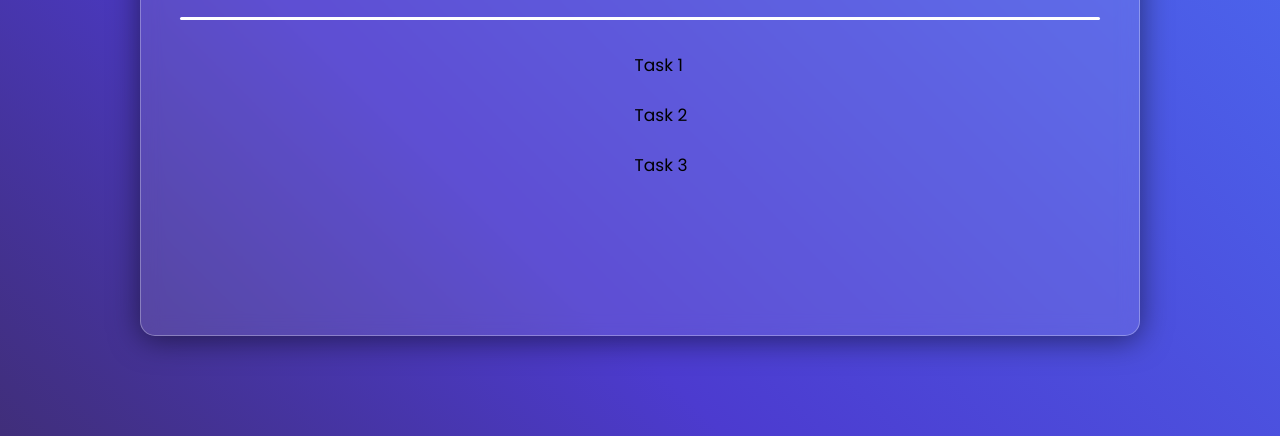
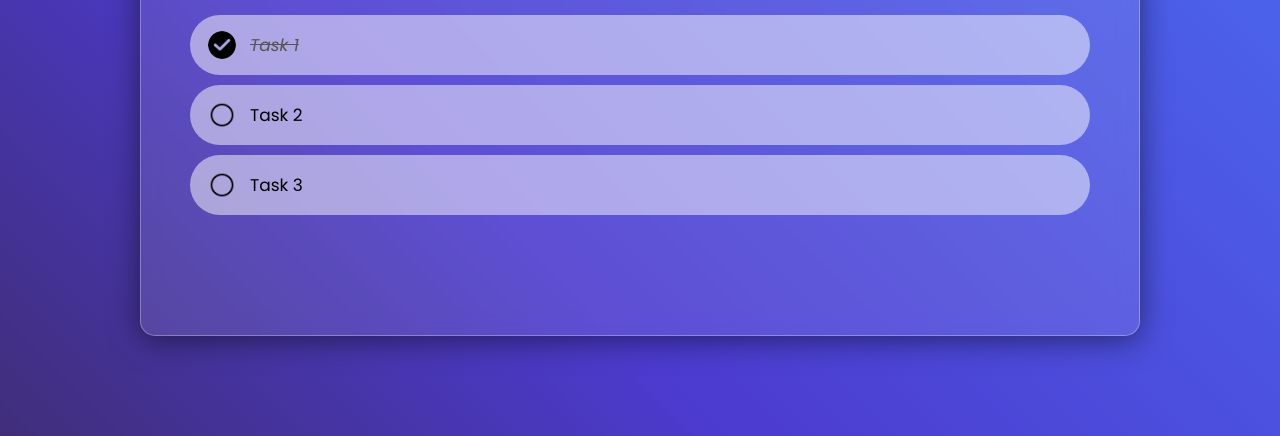
Before and after one commit to marktanio/to-do-list-v2, a plain HTML site: page index.html in a window 1280 px wide. Shown: the part 364-800 px from the top of the page. Drawn offline with Linux system fonts and the light colour scheme.

Commit message:
added styles

```diff
--- a/assets/css/style.css
+++ b/assets/css/style.css
@@ -75,11 +75,59 @@ h1 {
     width: 100%;
   }
 
-  ul li{
+  ul li {
     list-style: none;
     font-size: 17px;
-    padding: 12px 8px 12px 50px;
+    padding: 12px 8px 12px 60px;
     user-select: none;
     cursor: pointer;
     position: relative;
+    background-color: rgba(255,255,255,0.5);
+    margin-block: 10px;
+    min-height: 60px;
+    height: 100%;
+    border-radius: 50px;
+    display: flex;
+    align-items: center;
 }
+
+.list {
+  width: 100%;
+  max-width: 900px;
+}
+
+ul li::before {
+  content: '';
+  position: absolute;
+  height: 28px;
+  width: 28px;
+  border-radius: 50%;
+  background-image: url(../images/unchecked.png);
+  background-size: cover;
+  background-position: center;
+  top: 16px;
+  left: 18px;
+}
+
+ul li.checked {
+  color: #555;
+  text-decoration: line-through;
+  font-style: italic;
+}
+
+ul li.checked::before {
+  background-image: url(../images/checked.png);
+}
+
+ul li span{
+  position:absolute;
+  right: 0;
+  top: 5px;
+  width: 40px;
+  height: 40px;
+  font-size: 22px;
+  color: #555;
+  line-height: 40px;
+  text-align: center;
+  border-radius: 50%;
+}
```
